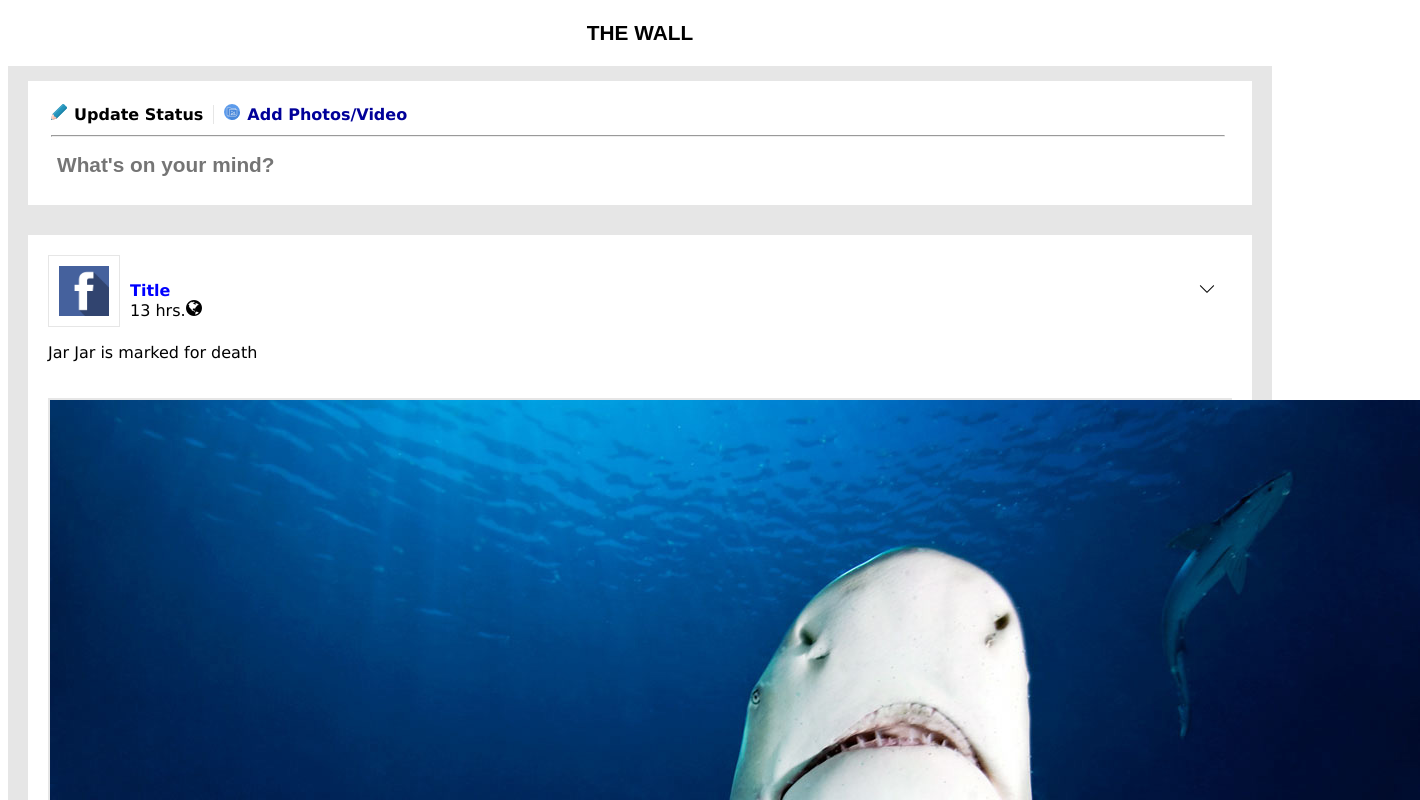
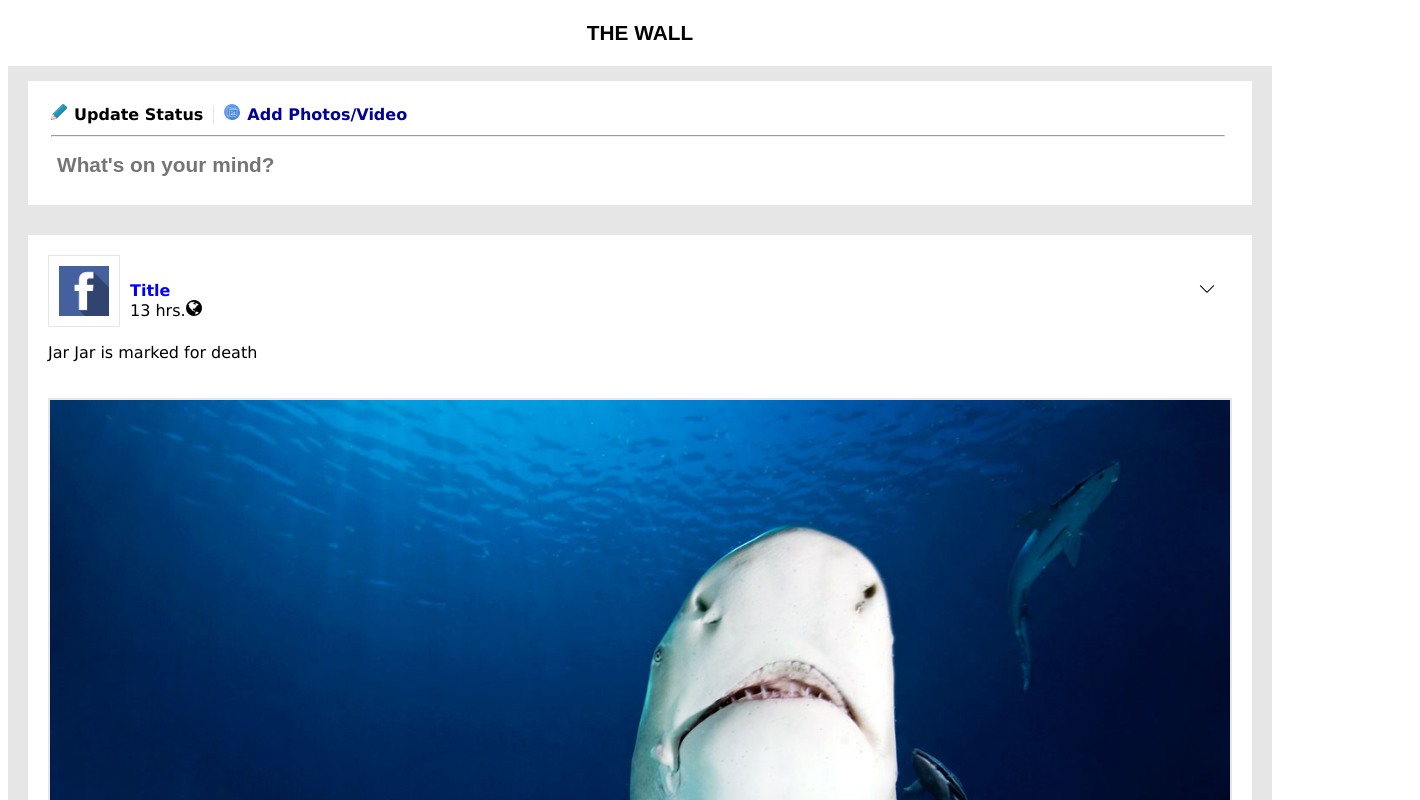
Before and after one commit to arpitgo4/Infinite-Wall, a React app: page / in a window 1280 px wide. Shown: the top 800 px of the page, 1420 px wide, since content can reach past the window. Built offline with nearby package versions, Linux system fonts and the light colour scheme.

Commit message:
layout ready, styling pending

```diff
--- a/client/components/post/assets/css/style.css
+++ b/client/components/post/assets/css/style.css
@@ -8,7 +8,7 @@
 }
 
 .footerLinks:hover {
-	cursor: hand;
+	cursor: pointer;
 }
 
 .footerStats {
--- a/client/components/post/post.component.js
+++ b/client/components/post/post.component.js
@@ -44,7 +44,7 @@ export default class Post extends React.Component {
 				</div>
 				<div style={stylesheet.postDataContainer} id="postInfoContainer">
 					<div style={stylesheet.postInfoContainer} >
-						<img style={stylesheet.postImage} src={postImage} />
+						<div style={stylesheet.postImage}></div>
 						<div style={stylesheet.postMessageContainer} >
 							<p style={stylesheet.postMessageTitle}>
 								Swimming dog taken by shark at Sydney beach.
@@ -131,10 +131,16 @@ const stylesheet = {
 	},
 	postInfoContainer: {
 		border: `2px solid ${colors.background}`,
-		overflow: 'wrap'
+		overflow: 'wrap',
+		maxWidth: '100%',
+		objectFit: 'cover'
 	},
 	postImage: {
-
+		width: "100%",
+		height: 800,
+		backgroundImage: `url(${postImage})`,
+		backgroundSize: 'contain',
+		backgroundRepeat: 'no-repeat'
 	},
 	postMessageContainer: {
 
```
